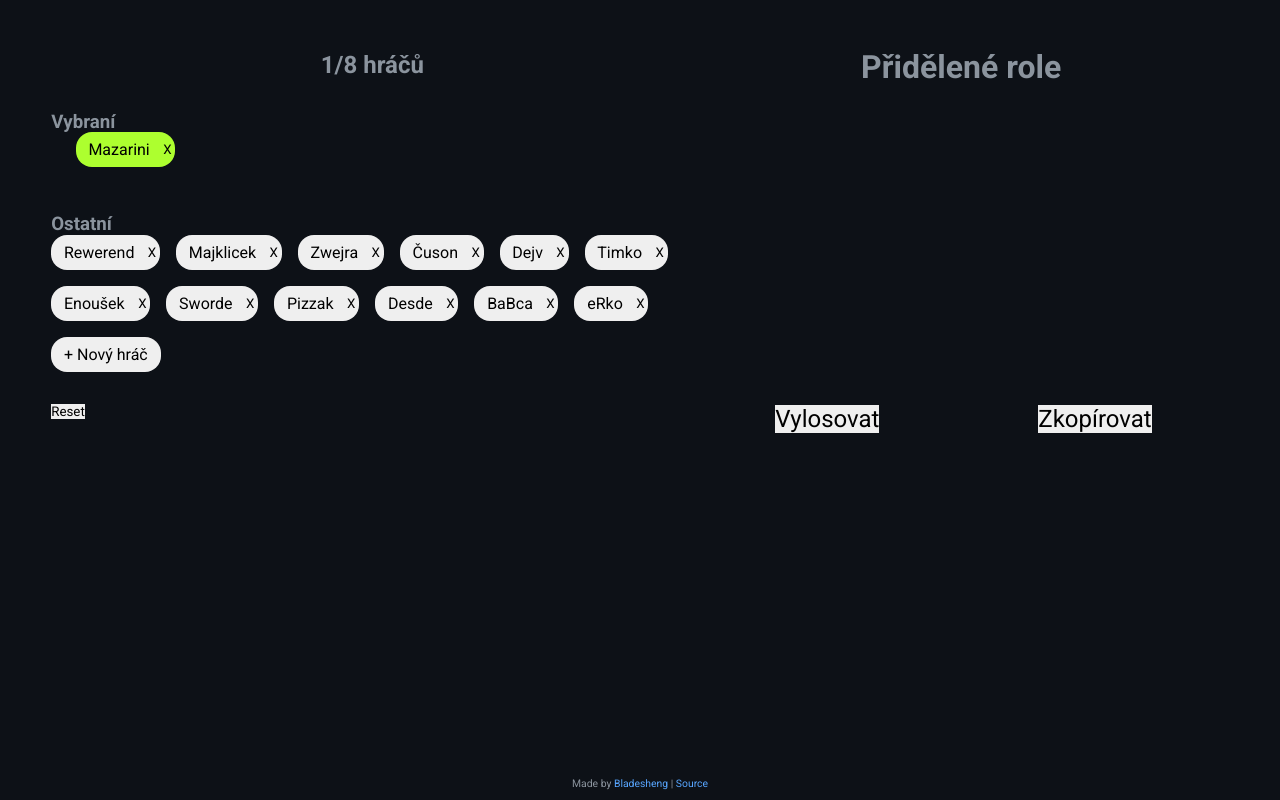
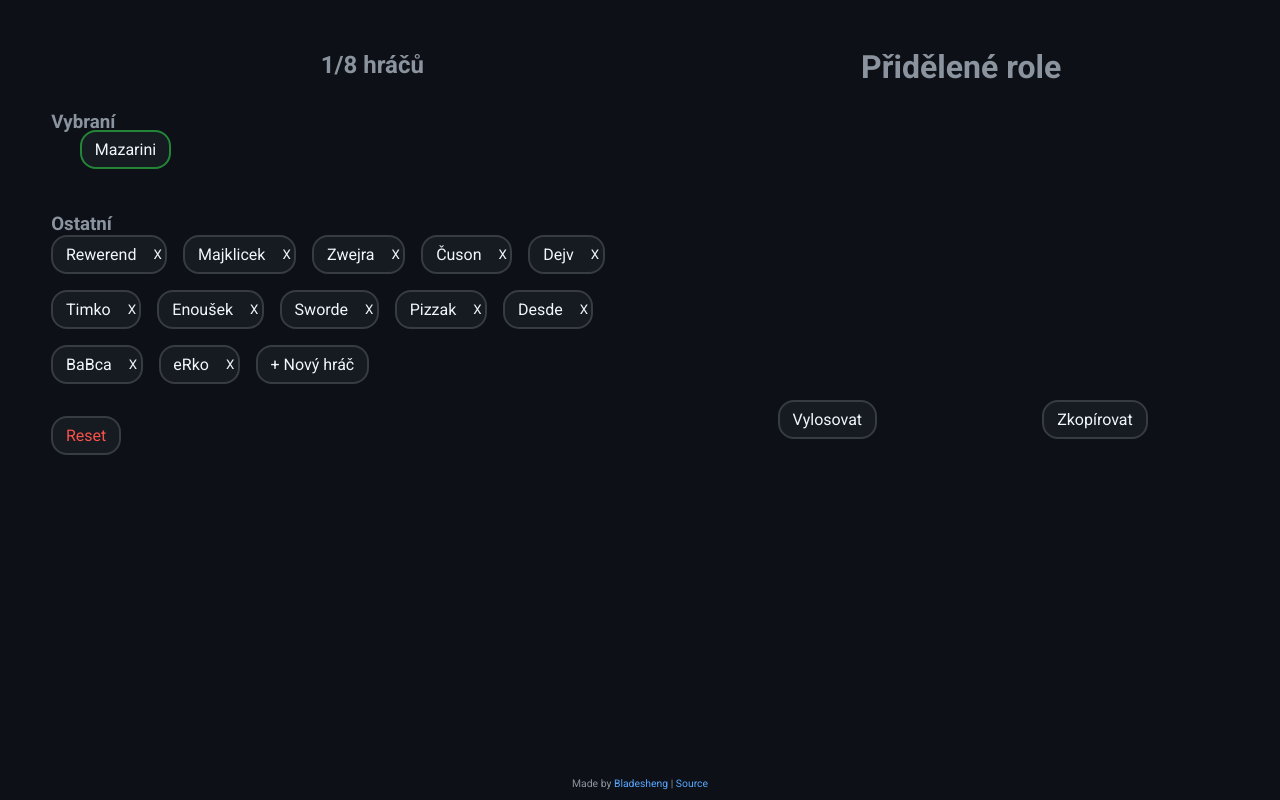
Before and after one commit to Bladesheng/dread-hunger-rolepicker-0, a React app: page / in a window 1280 px wide. Built offline with nearby package versions, Linux system fonts and the light colour scheme.

Commit message:
Style all buttons some more

```diff
--- a/src/components/Player.tsx
+++ b/src/components/Player.tsx
@@ -21,7 +21,7 @@ export default function Player(props: IProps) {
       </button>
 
       <button
-        className="remove"
+        className={"remove" + (props.selected ? " selected" : "")}
         onClick={() => {
           props.removePlayer(props.playerName);
         }}
--- a/src/styles/style.scss
+++ b/src/styles/style.scss
@@ -52,6 +52,18 @@ button {
   outline: none;
 }
 
+%button-standard {
+  width: fit-content;
+  white-space: nowrap; // no text wrapping, instead wrap the whole button to new line
+  padding: 0.5rem 0.8rem;
+  border-radius: 1rem;
+
+  background-color: $color-secondary;
+
+  color: $font-color-secondary;
+  font-size: 1rem;
+}
+
 input {
   font-family: $font-stack;
   border: none;
@@ -79,10 +91,10 @@ main {
       place-self: center;
     }
     .full {
-      color: green;
+      color: $color-green-dark;
     }
     .overflow {
-      color: orangered;
+      color: $color-red;
     }
 
     section.lists {
@@ -94,24 +106,16 @@ main {
       // player buttons
       li.player {
         display: grid;
-        grid-template-columns: min-content 1rem;
+        grid-template-columns: min-content 1.2rem;
         grid-template-rows: 1fr;
 
         button.toggle {
           grid-column: 1 / 3;
           grid-row: 1 / 2;
-          padding: 0.5em 1.6em 0.5em 0.8em;
 
-          width: fit-content;
+          @extend %button-standard;
 
-          white-space: nowrap; // no text wrapping, instead wrap the whole button to new line
-
-          font-size: 1rem;
-
-          border-radius: 1rem;
-        }
-        button.toggle:hover {
-          filter: brightness(1.2);
+          padding-right: 1.8rem; // space for "X" button
         }
 
         button.remove {
@@ -120,19 +124,22 @@ main {
           z-index: 1;
 
           background: none;
-          color: black;
+          color: $font-color-secondary;
         }
         button.remove:hover {
-          color: (rgb(139, 139, 139));
+          color: $font-color-red;
         }
       }
 
       button.editableButton,
       input.editableInput {
-        font-size: 1rem;
+        @extend %button-standard;
 
-        border-radius: 1rem;
-        padding: 0.5em 0.8em;
+        border: 2px solid $color-grey-light;
+      }
+      button.editableButton:hover,
+      input.editableInput:hover {
+        filter: brightness(1.2);
       }
 
       .inputs {
@@ -145,7 +152,7 @@ main {
           font-size: 2rem;
 
           background: none;
-          color: white;
+          color: $font-color-secondary;
         }
       }
 
@@ -158,8 +165,18 @@ main {
         align-items: center;
         place-items: center;
 
-        .selected {
-          background-color: greenyellow;
+        button.toggle {
+          padding: 0.5rem 0.8rem; // hide the remove button for selected players
+
+          border: 2px solid $color-green-dark;
+        }
+        button.toggle:hover {
+          border: 2px solid $color-red;
+          background-color: $font-color-red;
+        }
+
+        button.remove {
+          display: none; // hide the "X" button for selected players
         }
       }
     }
@@ -168,10 +185,25 @@ main {
       display: flex;
       flex-wrap: wrap;
       gap: 1rem;
+
+      button.toggle {
+        border: 2px solid $color-grey-light;
+      }
+      button.toggle:hover {
+        border: 2px solid $color-green-dark;
+      }
     }
   }
 
   button.reset {
+    @extend %button-standard;
+    border: 2px solid $color-grey-light;
+    color: $font-color-red;
+  }
+  button.reset:hover {
+    border: 2px solid $font-color-red;
+    color: $font-color-secondary;
+    background-color: $color-red;
   }
 }
 
@@ -201,9 +233,15 @@ main {
     font-size: 1.5rem;
   }
 
-  button.shuffle {
+  button.shuffle,
+  button.copy {
+    @extend %button-standard;
+    border: 2px solid $color-grey-light;
   }
-  button.copy {
+
+  button.shuffle:hover,
+  button.copy:hover {
+    filter: brightness(1.2);
   }
 
   .popup {
```
